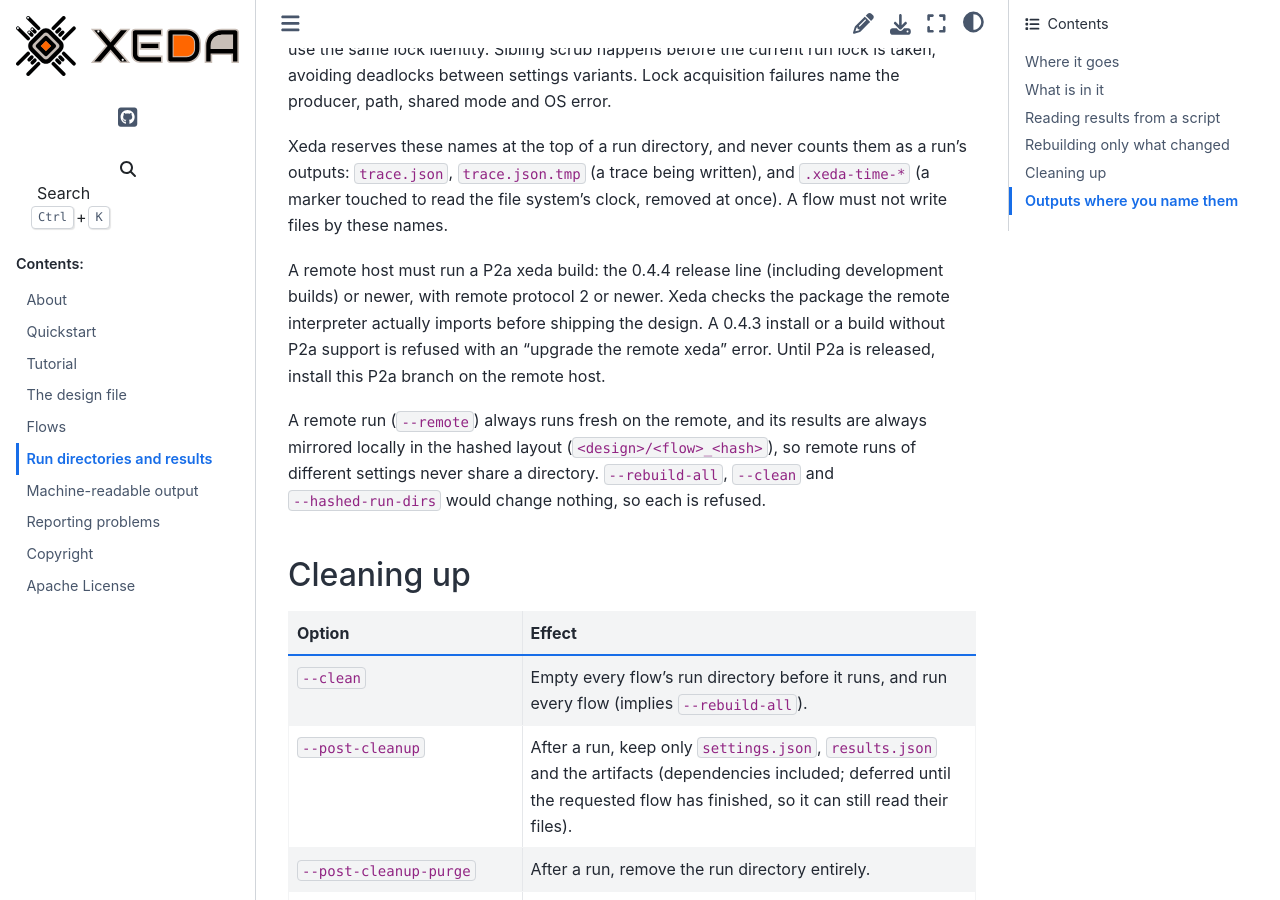
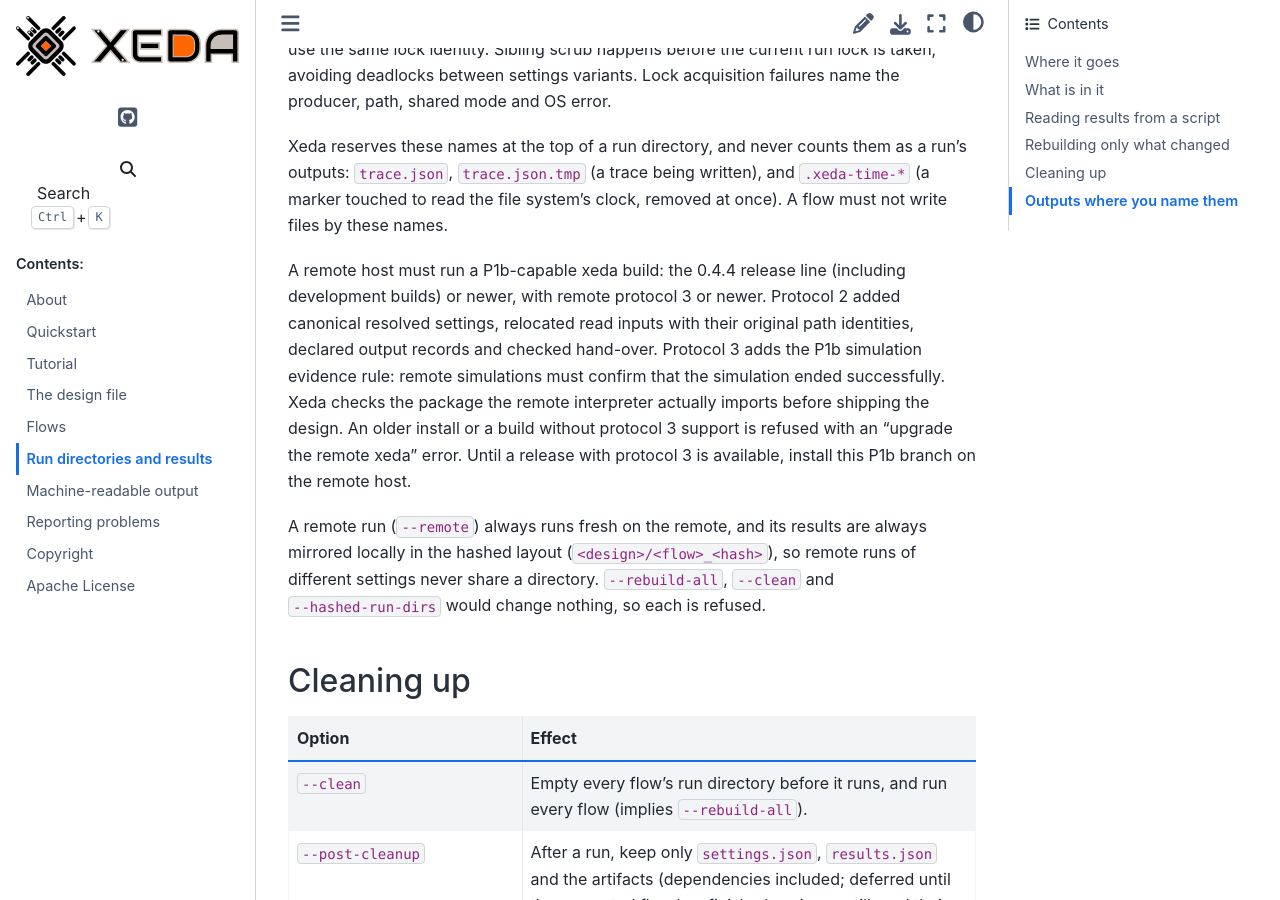
Before and after one commit to XedaHQ/xeda, a Sphinx documentation site: the page built from docs/run-directories.rst, in a window 1280 px wide and 900 px high, scrolled down 9121 px. Built offline with Sphinx 7.4.7 and the Sphinx Book theme 1.1.4, drawn with Linux system fonts in a browser that asks for light colours.

Commit message:
Require protocol 3 for remote simulations

```diff
--- a/docs/run-directories.rst
+++ b/docs/run-directories.rst
@@ -358,11 +358,14 @@ outputs: ``trace.json``, ``trace.json.tmp`` (a trace being written), and ``.xeda
 marker touched to read the file system's clock, removed at once). A flow must not write files by
 these names.
 
-A remote host must run a P2a xeda build: the 0.4.4 release line (including development builds)
-or newer, with remote protocol 2 or newer. Xeda checks the package the remote interpreter
-actually imports before shipping the design. A 0.4.3 install or a build without P2a support
-is refused with an "upgrade the remote xeda" error. Until P2a is released, install this P2a
-branch on the remote host.
+A remote host must run a P1b-capable xeda build: the 0.4.4 release line (including development
+builds) or newer, with remote protocol 3 or newer. Protocol 2 added canonical resolved settings,
+relocated read inputs with their original path identities, declared output records and checked
+hand-over. Protocol 3 adds the P1b simulation evidence rule: remote simulations must confirm that
+the simulation ended successfully. Xeda checks the package the remote interpreter actually
+imports before shipping the design. An older install or a build without protocol 3 support is
+refused with an "upgrade the remote xeda" error. Until a release with protocol 3 is available,
+install this P1b branch on the remote host.
 
 A remote run (``--remote``) always runs fresh on the remote, and its results are always mirrored
 locally in the hashed layout (``<design>/<flow>_<hash>``), so remote runs of different settings
--- a/src/xeda/__init__.py
+++ b/src/xeda/__init__.py
@@ -6,9 +6,9 @@ from .flow_runner import DefaultRunner, Dse, FlowRunner
 from .tool import Tool
 from .version import __version__
 
-# P2a remote archive and launch contract. Keep this on the imported package so the probe
+# P2a remote archive and P1b launch contract. Keep this on the imported package so the probe
 # cannot mistake another distribution's version metadata for this checkout's capabilities.
-REMOTE_PROTOCOL_VERSION = 2
+REMOTE_PROTOCOL_VERSION = 3
 
 __all__ = [
     "FPGA",
```
Also changed, not shown: CHANGELOG.md (+6 -3 lines), CLAUDE.md (+7 -5 lines), src/xeda/data/agent/SKILL.md (+4 -3 lines), .claude/skills/xeda/SKILL.md, 3 other files.
